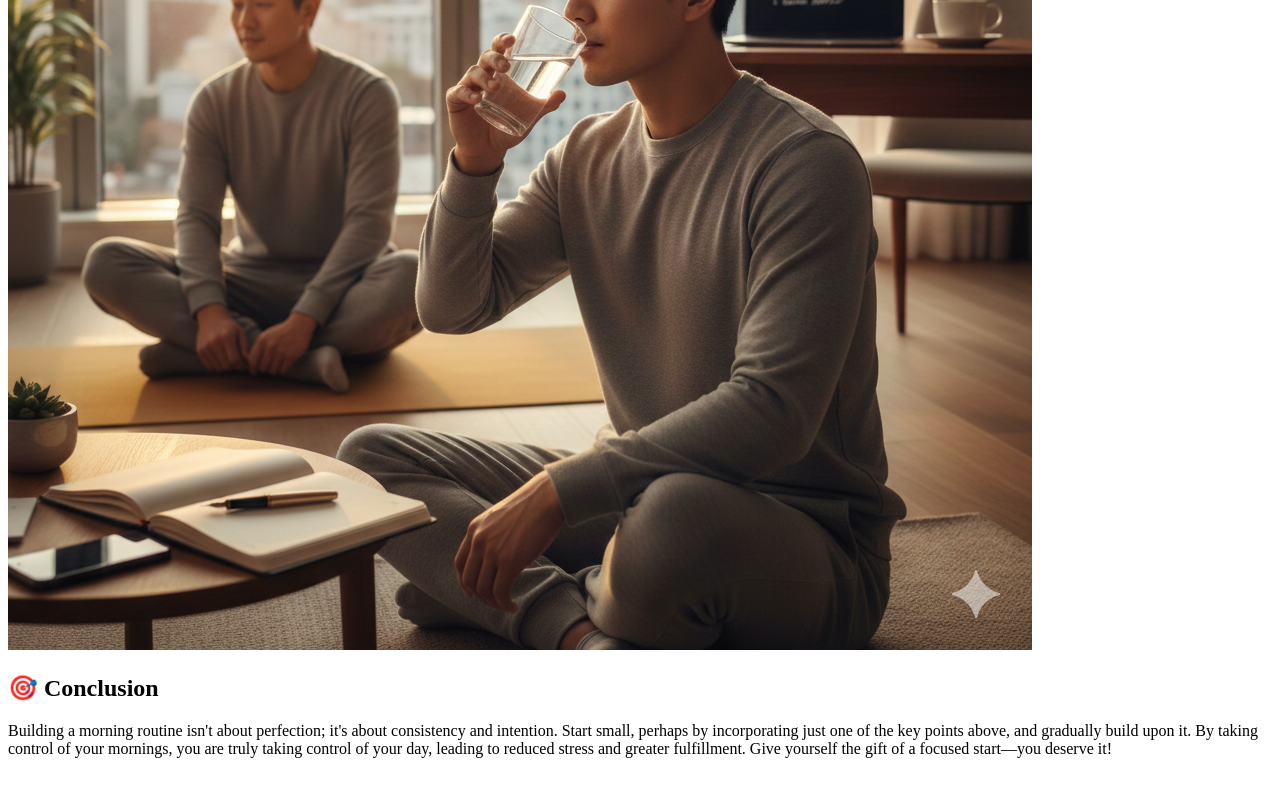
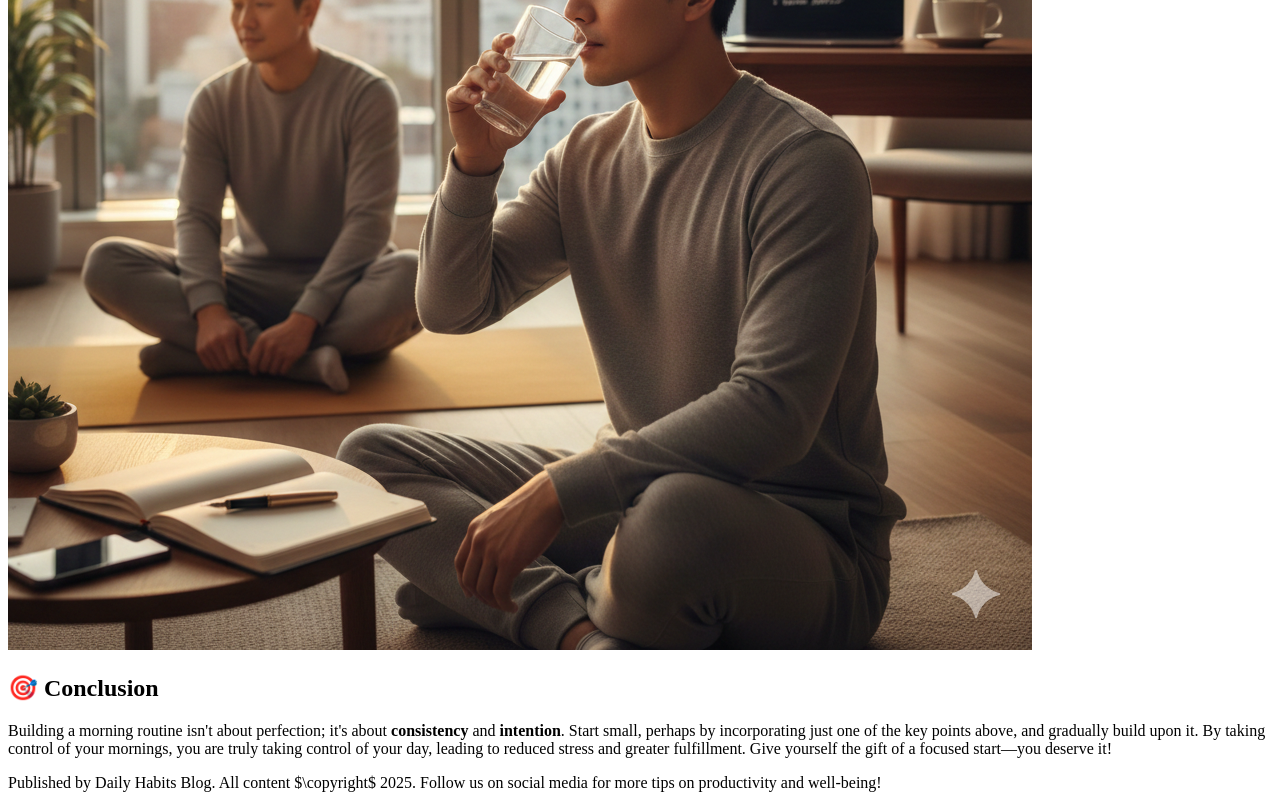
Before and after one commit to CD1FOX/Basic-Blog-Post-Template, a plain HTML site: page index.html in a window 1280 px wide. Shown: the part 876-1676 px from the top of the page. Before the commit the page ends 1650 px from the top, so only its background shows below. Drawn offline with Linux system fonts and the light colour scheme.

Commit message:
Enhance conclusion and add footer to index.html
Emphasized 'consistency' and 'intention' in the conclusion section using strong tags. Added a new footer with publication information and a call to follow on social media.

```diff
--- a/index.html
+++ b/index.html
@@ -42,10 +42,12 @@
 
         <section class="conclusion">
             <h2>🎯 Conclusion</h2>
-            <p>Building a morning routine isn't about perfection; it's about consistency and intention. Start small, perhaps by incorporating just one of the key points above, and gradually build upon it. By taking control of your mornings, you are truly taking control of your day, leading to reduced stress and greater fulfillment. Give yourself the gift of a focused start—you deserve it!</p>
+            <p>Building a morning routine isn't about perfection; it's about <strong>consistency</strong> and <strong>intention</strong>. Start small, perhaps by incorporating just one of the key points above, and gradually build upon it. By taking control of your mornings, you are truly taking control of your day, leading to reduced stress and greater fulfillment. Give yourself the gift of a focused start—you deserve it!</p>
         </section>
     </article>
 
-
+    <footer>
+        Published by Daily Habits Blog. All content $\copyright$ 2025. Follow us on social media for more tips on productivity and well-being!
+    </footer>
 </body>
 </html>
```
